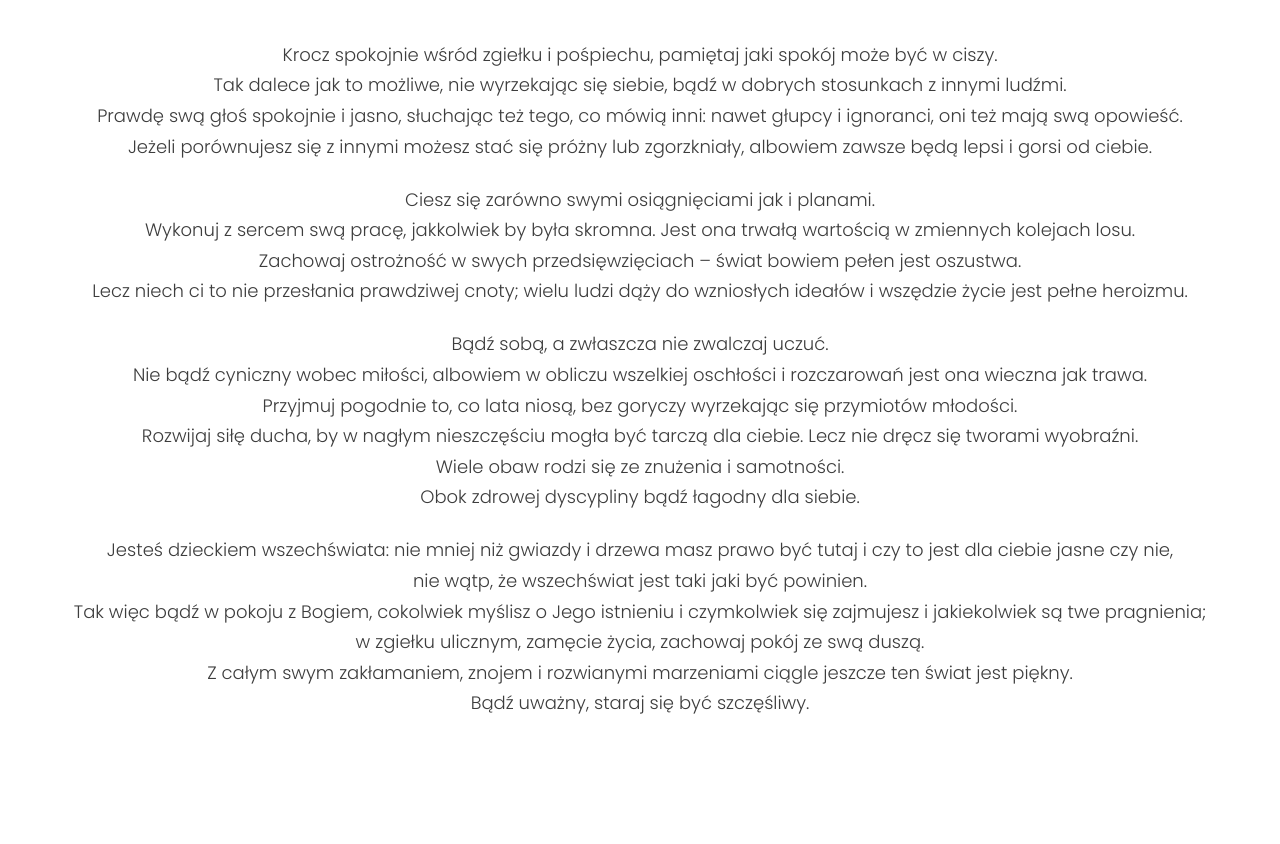
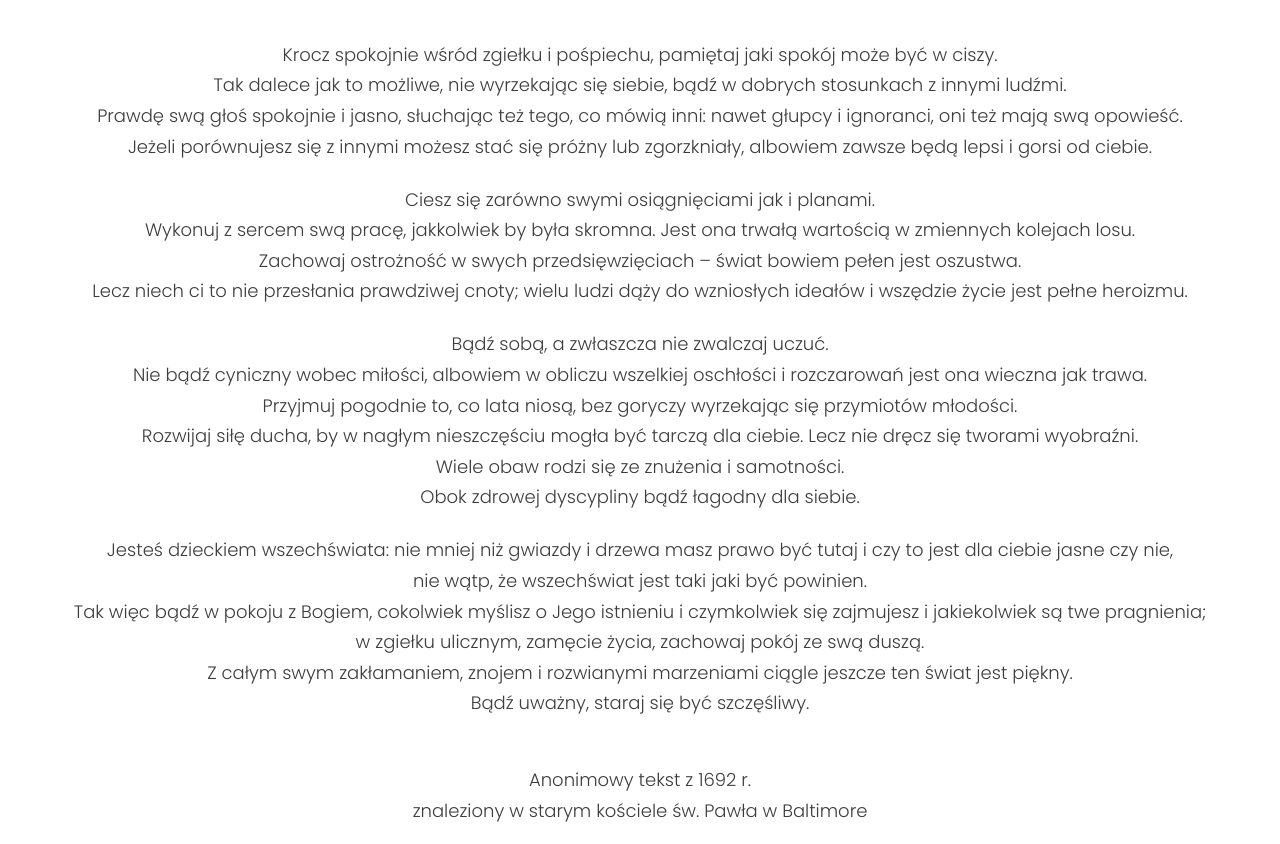
Before and after one commit to Kashaa/nauka-gita, a plain HTML site: page index.html in a window 1280 px wide. Shown: the part 102-946 px from the top of the page. Before the commit the page ends 867 px from the top, so only its background shows below. Drawn offline with Linux system fonts and the light colour scheme; files that its build step writes are made by us from their sources.

Commit message:
Add html for footer

```diff
--- a/index.html
+++ b/index.html
@@ -50,7 +50,8 @@
 
         <footer class="page-footer">
             <div class="container">
-                <p></p>
+                <p>Anonimowy tekst z 1692 r.
+                <br>znaleziony w starym kościele św. Pawła w Baltimore</p>
             </div>
         </footer>
     </body>
```
